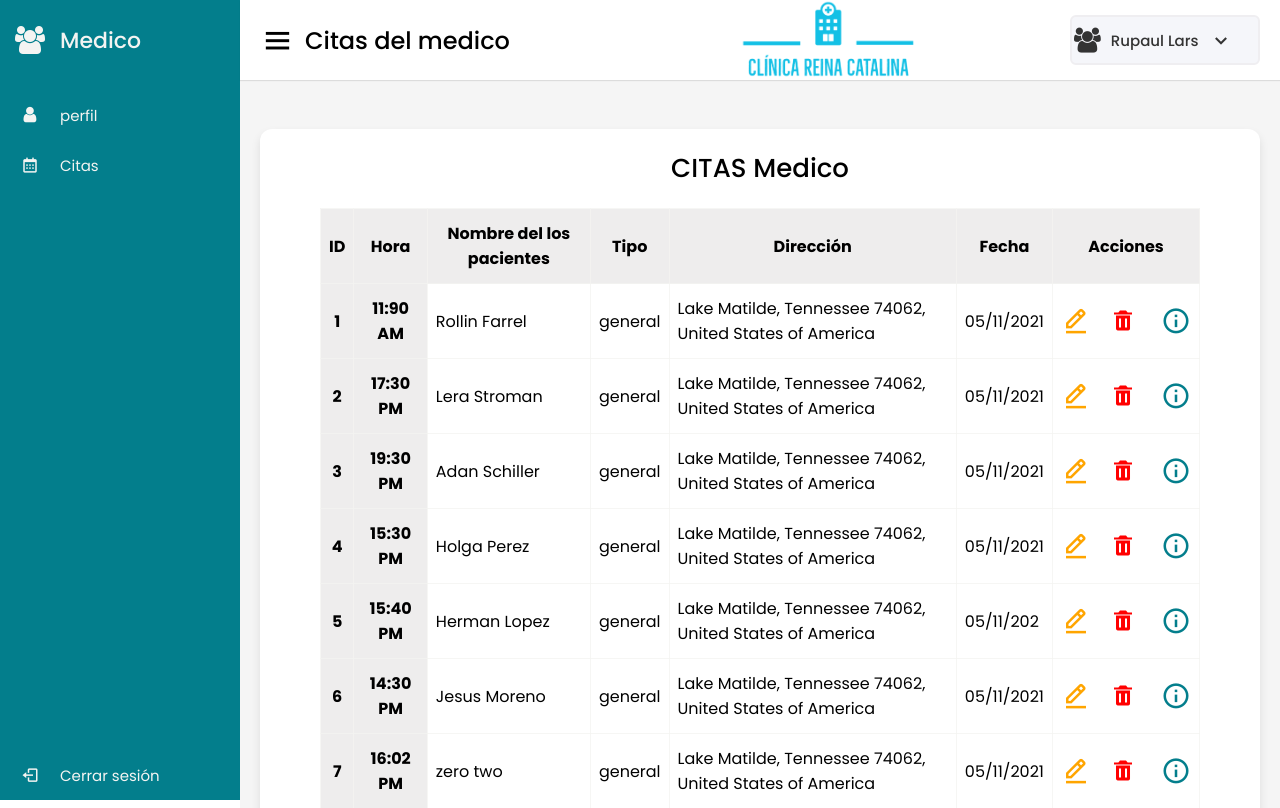
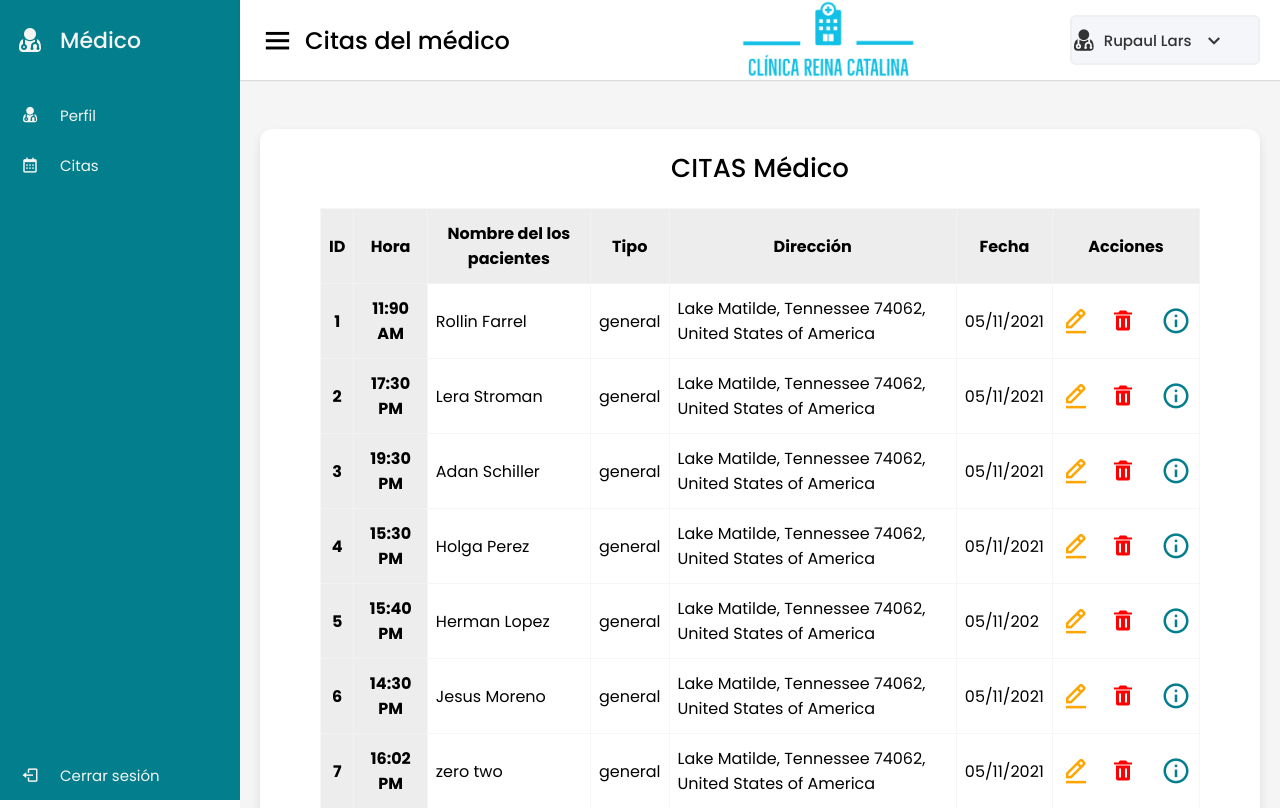
Before and after one commit to jessymgu/misiontic-ciclo3-gr04-eq05-sprint3, a Flask app: page /citas-medico in a window 1280 px wide. Shown: the top 808 px of the page. Run offline with Flask 2, Linux system fonts and the light colour scheme; data comes from the database, SQL or seed files in the repository.

Commit message:
Se organiza logos de usuarios y ortografía

```diff
--- a/admin/app.py
+++ b/admin/app.py
@@ -1,4 +1,3 @@
-from types import MethodDescriptorType
 from types import MethodDescriptorType
 from flask import Flask, render_template, url_for,request, session
 from markupsafe import escape
--- a/admin/templates/citasmedico.html
+++ b/admin/templates/citasmedico.html
@@ -1,10 +1,9 @@
 {% extends 'layoutmedico.html' %}
 
 {% block titulo %} Medico - CITAS {% endblock %}
-{% block usuario %} Citas del medico {% endblock %}
+{% block usuario %} Citas del médico {% endblock %}
 
 {% block body %}
-
 {% block span2 %} Rupaul Lars {% endblock %}
 
 
@@ -16,7 +15,7 @@
 
     <div class="patients-boxes">
         <div class="recent-patients box">
-            <div class="title">CITAS Medico</div>
+            <div class="title">CITAS Médico</div>
             <!-- <div class="button-add-patient">Crear nuevo paciente</div> -->
             <div class="patients-details">
                 <table id="table" class="table">
--- a/admin/templates/citaspasiente.html
+++ b/admin/templates/citaspasiente.html
@@ -1,7 +1,7 @@
 {% extends 'layoutpaciente.html' %}
 
 {% block titulo %} Pacientes - CITAS {% endblock %}
-{% block usuario %} Citas del patiente {% endblock %}
+{% block usuario %} Citas del paciente {% endblock %}
 
 {% block body %}
 
@@ -17,7 +17,7 @@
 
     <div class="patients-boxes">
         <div class="recent-patients box">
-            <div class="title">CITAS PACIENTE</div>
+            <div class="title">CITAS Paciente</div>
             <!-- <div class="button-add-patient">Crear nuevo paciente</div> -->
             <div class="button">
                 <a href="{{url_for('detallespaciente')}}" class="button-add"><i class="fa fa-user-plus"></i>Crear nuevo cita</a>
--- a/admin/templates/layoutmedico.html
+++ b/admin/templates/layoutmedico.html
@@ -26,15 +26,15 @@
     <!-- ************************ sidebar ************************ -->
     <div class="sidebar">
         <div class="logo-details">
-            <i class="fa fa-users"></i>
-            <span class="logo_name">Medico</span>
+            <i class="fa fa-user-md"></i>
+            <span class="logo_name">Médico</span>
 
         </div>
         <ul class="nav-links">
             <li>
                 <a href="{{url_for('medico_perfil')}}" class="pacientes">
-                    <i class="fa fa-user"></i>
-                    <span class="links_name">perfil</span>
+                    <i class="fa fa-user-md"></i>
+                    <span class="links_name">Perfil</span>
                 </a>
             </li>
             <li>
@@ -64,7 +64,7 @@
             </div>
 
             <div class="profile-details">
-                <i class="fa fa-users"></i>
+                <i class="fa fa-user-md"></i>
                 <span class="admin_name">{% block span2 %} {% endblock %}</span>
                 <i class='bx bx-chevron-down'></i>
             </div>
--- a/admin/templates/layoutpaciente.html
+++ b/admin/templates/layoutpaciente.html
@@ -26,7 +26,7 @@
     <!-- ************************ sidebar ************************ -->
     <div class="sidebar">
         <div class="logo-details">
-            <i class="fa fa-users"></i>
+            <i class="fa fa-user"></i>
             <span class="logo_name">{% block span %} {% endblock %}</span>
 
         </div>
@@ -34,7 +34,7 @@
             <li>
                 <a href="{{url_for('paciente_perfil')}}" class="pacientes">
                     <i class="fa fa-user"></i>
-                    <span class="links_name">perfil</span>
+                    <span class="links_name">Perfil</span>
                 </a>
             </li>
             <li>
@@ -64,7 +64,7 @@
             </div>
 
             <div class="profile-details">
-                <i class="fa fa-users"></i>
+                <i class="fa fa-user"></i>
                 <span class="admin_name">{% block span2 %} {% endblock %}</span>
                 <i class='bx bx-chevron-down'></i>
             </div>
--- a/admin/templates/perfil_paciente.html
+++ b/admin/templates/perfil_paciente.html
@@ -1,6 +1,6 @@
 {%extends "layoutpaciente.html "%}
 {% block titulo %} Pacientes - Detalles {% endblock %}
-{% block usuario %} Detalles del patiente {% endblock %}
+{% block usuario %} Detalles del paciente {% endblock %}
 
 {% block body %}
 
```
